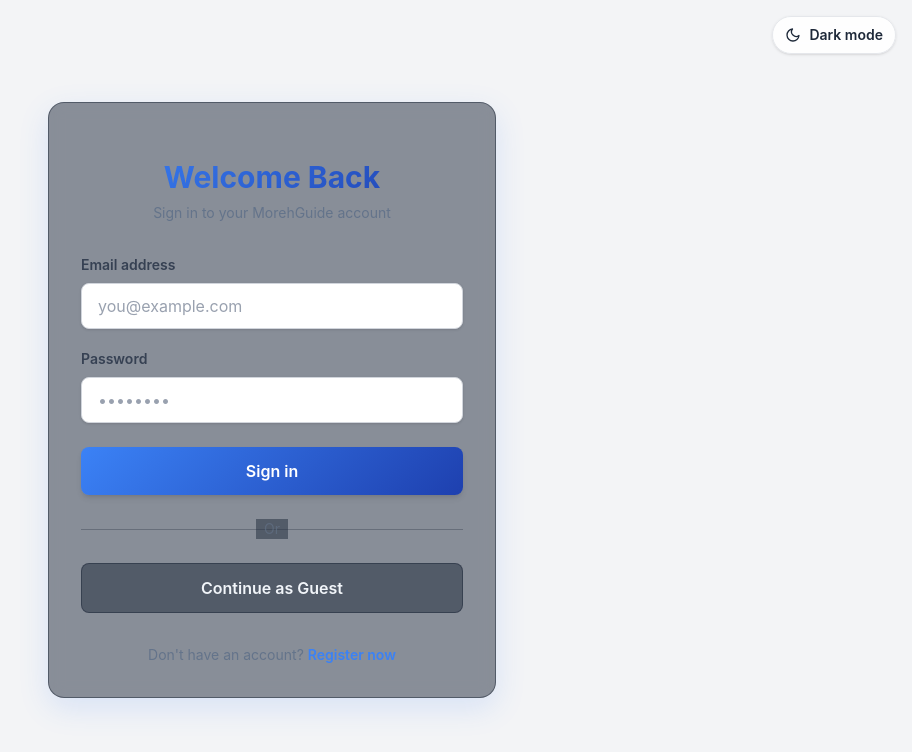
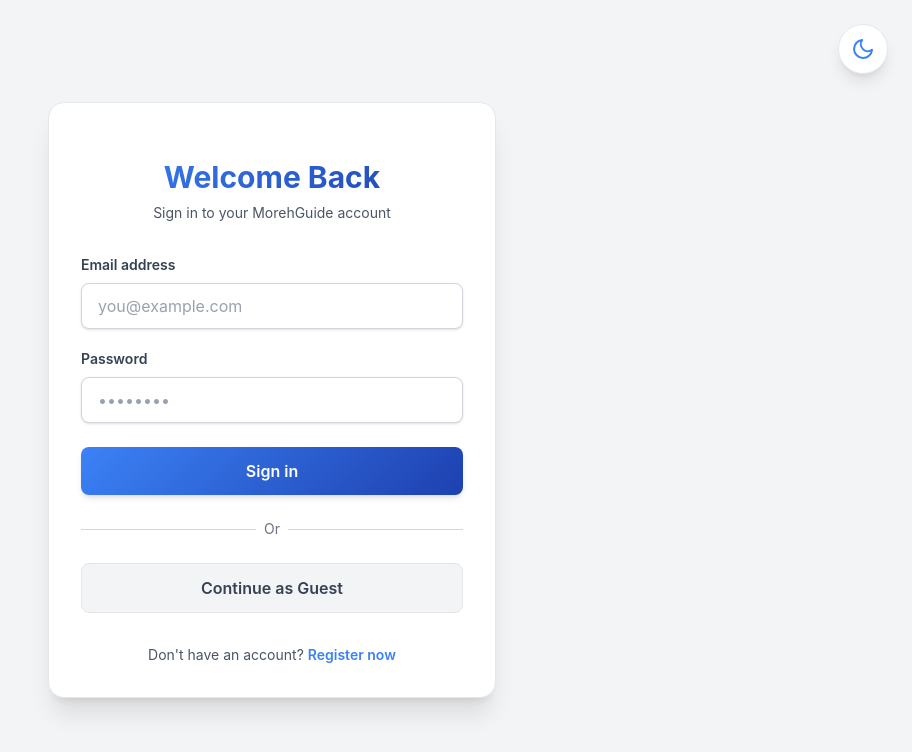
Before and after one commit to qassem231/MorehGuide, a Next.js app: page /login in a window 1280 px wide. Shown: the top 752 px of the page, without its empty margins (368-1280 px from the left). Built offline with nearby package versions, Linux system fonts and the light colour scheme.

Commit message:
Add files via upload

```diff
--- a/components/auth/AuthThemeToggle.tsx
+++ b/components/auth/AuthThemeToggle.tsx
@@ -9,19 +9,13 @@
   return (
     <button
       onClick={toggleTheme}
-      className="absolute right-4 top-4 inline-flex items-center gap-2 rounded-full border border-gray-200 bg-white/90 px-3 py-2 text-sm font-semibold text-gray-800 shadow-sm backdrop-blur transition-colors duration-200 hover:border-gray-300 hover:bg-white dark:border-gray-700 dark:bg-gray-800/90 dark:text-gray-100 dark:hover:border-gray-600 dark:hover:bg-gray-800"
+      className="absolute right-6 top-6 p-3 rounded-full bg-white dark:bg-brand-slate/30 text-gray-800 dark:text-brand-cream shadow-lg hover:shadow-xl hover:scale-110 transition-all duration-300 border border-gray-200 dark:border-white/10 backdrop-blur-md z-50"
       aria-label="Toggle theme"
     >
       {theme === "light" ? (
-        <>
-          <FiMoon className="h-4 w-4" />
-          <span className="hidden sm:inline">Dark mode</span>
-        </>
+        <FiMoon size={24} className="text-brand-accent" />
       ) : (
-        <>
-          <FiSun className="h-4 w-4" />
-          <span className="hidden sm:inline">Light mode</span>
-        </>
+        <FiSun size={24} className="text-yellow-400" />
       )}
     </button>
   );
--- a/components/auth/LoginForm.tsx
+++ b/components/auth/LoginForm.tsx
@@ -69,12 +69,13 @@
   };
 
   return (
-    <div className="max-w-md w-full space-y-8 bg-brand-slate/50 backdrop-blur-sm p-8 rounded-2xl shadow-brand border border-brand-slate/50">
+    // FIX: Container Background -> White in Light Mode, Slate in Dark Mode
+    <div className="max-w-md w-full space-y-8 bg-white dark:bg-brand-slate/50 backdrop-blur-sm p-8 rounded-2xl shadow-xl dark:shadow-brand border border-gray-200 dark:border-brand-slate/50 transition-colors duration-300">
       <div>
         <h2 className="mt-6 text-center text-3xl font-bold bg-gradient-brand bg-clip-text text-transparent">
           Welcome Back
         </h2>
-        <p className="mt-2 text-center text-sm text-brand-light">
+        <p className="mt-2 text-center text-sm text-gray-600 dark:text-brand-light">
           Sign in to your MorehGuide account
         </p>
       </div>
@@ -106,7 +107,7 @@
         </div>
 
         {error && (
-          <div className="bg-red-500/10 text-red-400 text-sm text-center p-3 rounded-lg border border-red-500/30 font-medium">
+          <div className="bg-red-50 text-red-600 border-red-200 dark:bg-red-500/10 dark:text-red-400 dark:border-red-500/30 text-sm text-center p-3 rounded-lg border font-medium">
             {error}
           </div>
         )}
@@ -120,31 +121,34 @@
           Sign in
         </BaseButton>
 
+        {/* Divider */}
         <div className="relative">
           <div className="absolute inset-0 flex items-center">
-            <div className="w-full border-t border-brand-slate/30"></div>
+            <div className="w-full border-t border-gray-300 dark:border-brand-slate/30"></div>
           </div>
           <div className="relative flex justify-center text-sm">
-            <span className="px-2 bg-brand-slate/50 text-brand-light/60">
+            {/* The background here MUST match the container background to hide the line */}
+            <span className="px-2 bg-white dark:bg-brand-slate/50 text-gray-500 dark:text-brand-light/60 transition-colors duration-300">
               Or
             </span>
           </div>
         </div>
 
+        {/* Guest Button - Light Mode: Gray, Dark Mode: Slate */}
         <button
           type="button"
           onClick={handleContinueAsGuest}
           disabled={isLoading}
-          className="w-full py-3 px-4 bg-brand-slate/50 hover:bg-brand-slate/70 text-brand-cream font-semibold rounded-lg transition-all duration-200 border border-brand-slate/50 hover:border-brand-slate/70 disabled:opacity-50 disabled:cursor-not-allowed"
+          className="w-full py-3 px-4 bg-gray-100 hover:bg-gray-200 text-gray-700 border-gray-200 dark:bg-brand-slate/50 dark:hover:bg-brand-slate/70 dark:text-brand-cream dark:border-brand-slate/50 font-semibold rounded-lg transition-all duration-200 border hover:border-gray-300 dark:hover:border-brand-slate/70 disabled:opacity-50 disabled:cursor-not-allowed"
         >
           Continue as Guest
         </button>
       </form>
-      <p className="text-center text-sm text-brand-light">
+      <p className="text-center text-sm text-gray-600 dark:text-brand-light">
         Don't have an account?{" "}
         <a
           href="/register"
-          className="text-brand-accent hover:text-blue-400 font-semibold transition-colors"
+          className="text-brand-accent hover:text-blue-600 dark:hover:text-blue-400 font-semibold transition-colors"
         >
           Register now
         </a>
```
